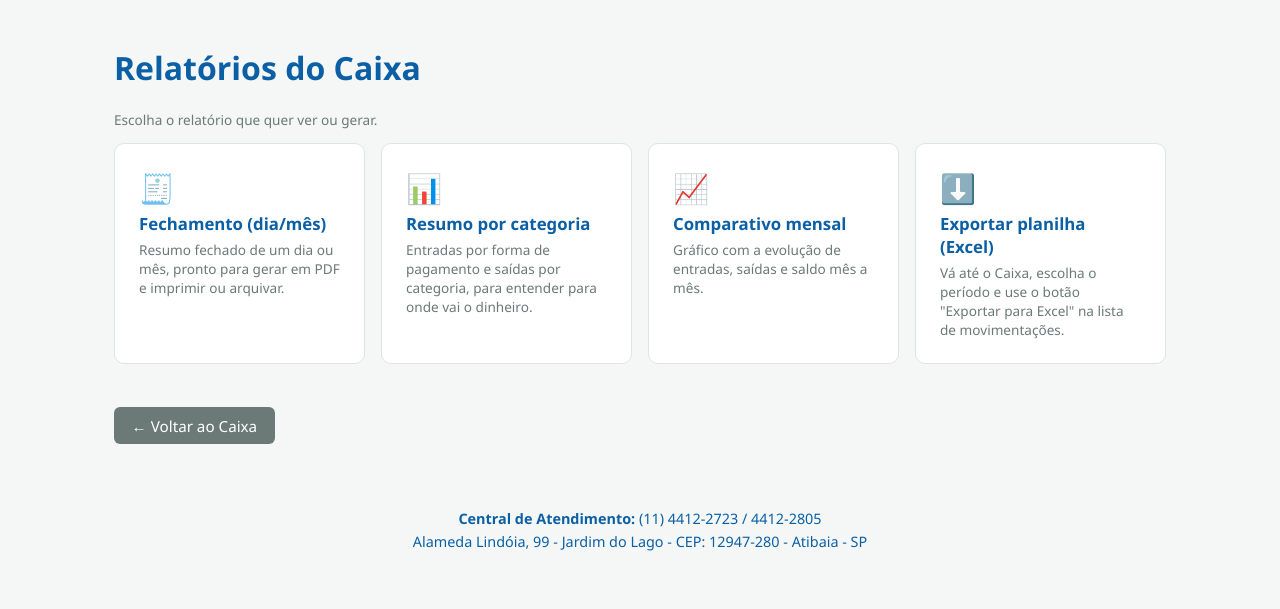
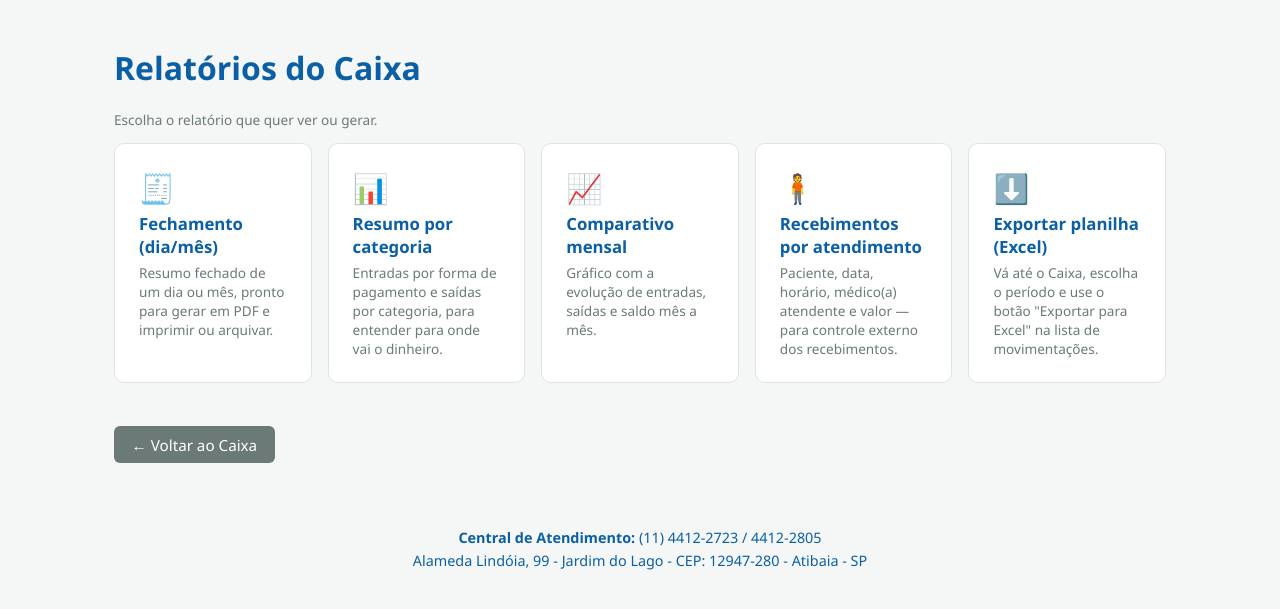
Before and after one commit to dalvino2012-beep/CLINICAFISIONEURO, a Flask app: page /caixa/relatorios in a window 1280 px wide. Shown: the part 128-737 px from the top of the page. Run offline with Flask 3, Linux system fonts and the light colour scheme; the visitor is signed in with stand-in values (Sample User, id 1); data comes from the database, SQL or seed files in the repository; data that the repository does not hold is empty.

Commit message:
Adiciona relatorio "Recebimentos por Atendimento" ao Caixa
Novo relatorio em Caixa > Relatorios com Paciente, Data, Horario,
Medico(a) atendente e Valor de cada atendimento pago no periodo,
para controle externo dos valores que entram (o lancamento no
Caixa em si ja acontece automaticamente no atendimento).

Co-Authored-By: Claude Sonnet 5 <noreply@anthropic.com>
Claude-Session: https://claude.ai/code/session_01LLXLJ7dPA2AgArvCthDcbc

```diff
--- a/app.py
+++ b/app.py
@@ -2367,6 +2367,31 @@ def caixa_relatorios():
     return render_template("caixa_relatorios.html")
 
 
+@app.route("/caixa/relatorios/recebimentos")
+@caixa_required
+def caixa_relatorio_recebimentos():
+    hoje = date.today()
+    inicio = request.args.get("inicio", "").strip() or date(hoje.year, hoje.month, 1).isoformat()
+    fim = request.args.get("fim", "").strip() or hoje.isoformat()
+    if fim < inicio:
+        inicio, fim = fim, inicio
+    db = get_db()
+    recebimentos = db.execute(
+        """SELECT s.data, s.criado_em, s.valor, p.nome AS paciente_nome, m.nome AS medico_nome
+           FROM senhas s
+           LEFT JOIN pacientes p ON p.id = s.paciente_id
+           LEFT JOIN medicos m ON m.id = s.medico_id
+           WHERE s.valor IS NOT NULL AND s.data BETWEEN ? AND ?
+           ORDER BY s.data, s.criado_em""",
+        (inicio, fim),
+    ).fetchall()
+    db.close()
+    total = sum(r["valor"] for r in recebimentos)
+    return render_template(
+        "caixa_relatorio_recebimentos.html", recebimentos=recebimentos, total=total, inicio=inicio, fim=fim,
+    )
+
+
 def _parse_periodo_fechamento():
     """Lê tipo (dia/mês) e data da query string e devolve (tipo, data_sel, inicio, fim)."""
     hoje = date.today()
--- a/templates/caixa_relatorios.html
+++ b/templates/caixa_relatorios.html
@@ -20,6 +20,11 @@
     <h2>Comparativo mensal</h2>
     <p class="muted">Gráfico com a evolução de entradas, saídas e saldo mês a mês.</p>
   </a>
+  <a class="card caixa-rel-card" href="{{ url_for('caixa_relatorio_recebimentos') }}">
+    <div class="caixa-rel-icone">🧍</div>
+    <h2>Recebimentos por atendimento</h2>
+    <p class="muted">Paciente, data, horário, médico(a) atendente e valor — para controle externo dos recebimentos.</p>
+  </a>
   <a class="card caixa-rel-card" href="{{ url_for('caixa') }}">
     <div class="caixa-rel-icone">⬇️</div>
     <h2>Exportar planilha (Excel)</h2>
```
Also changed, not shown: templates/caixa_relatorio_recebimentos.html (added, +52 -0 lines).
